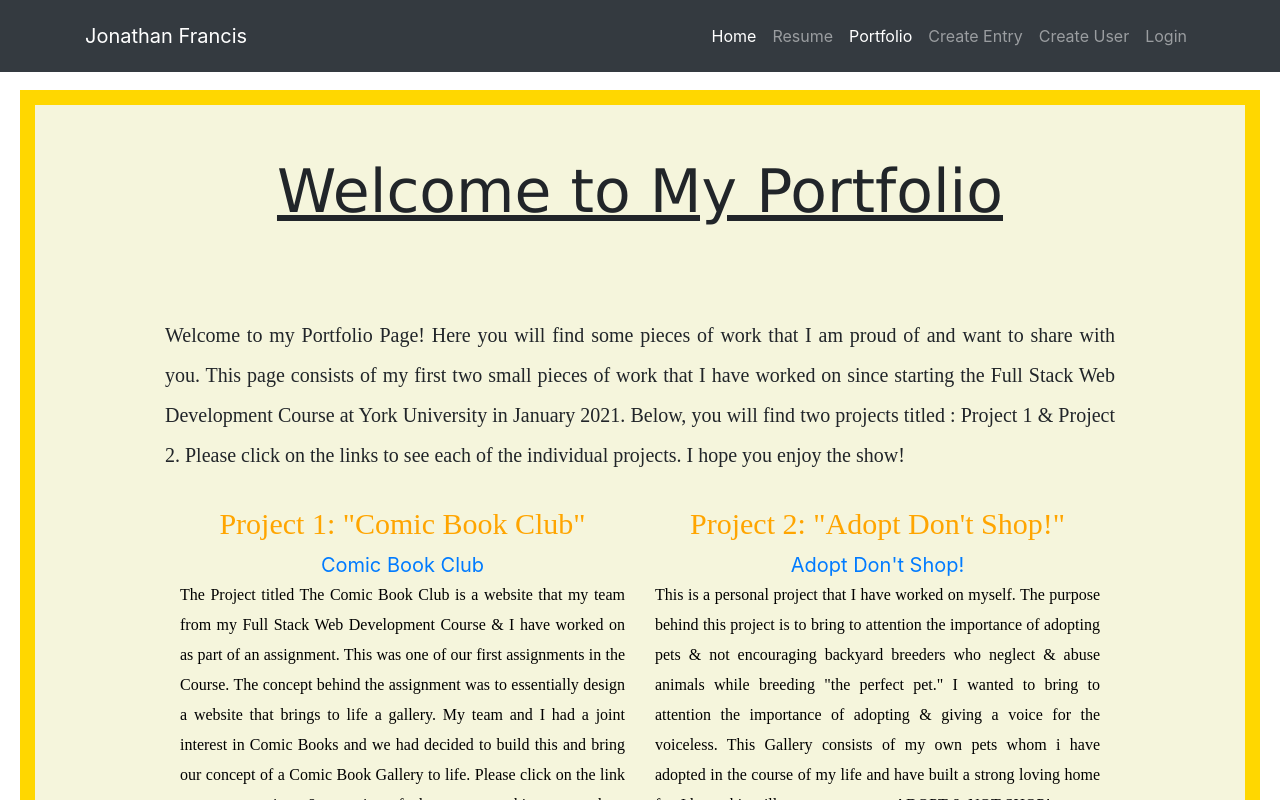
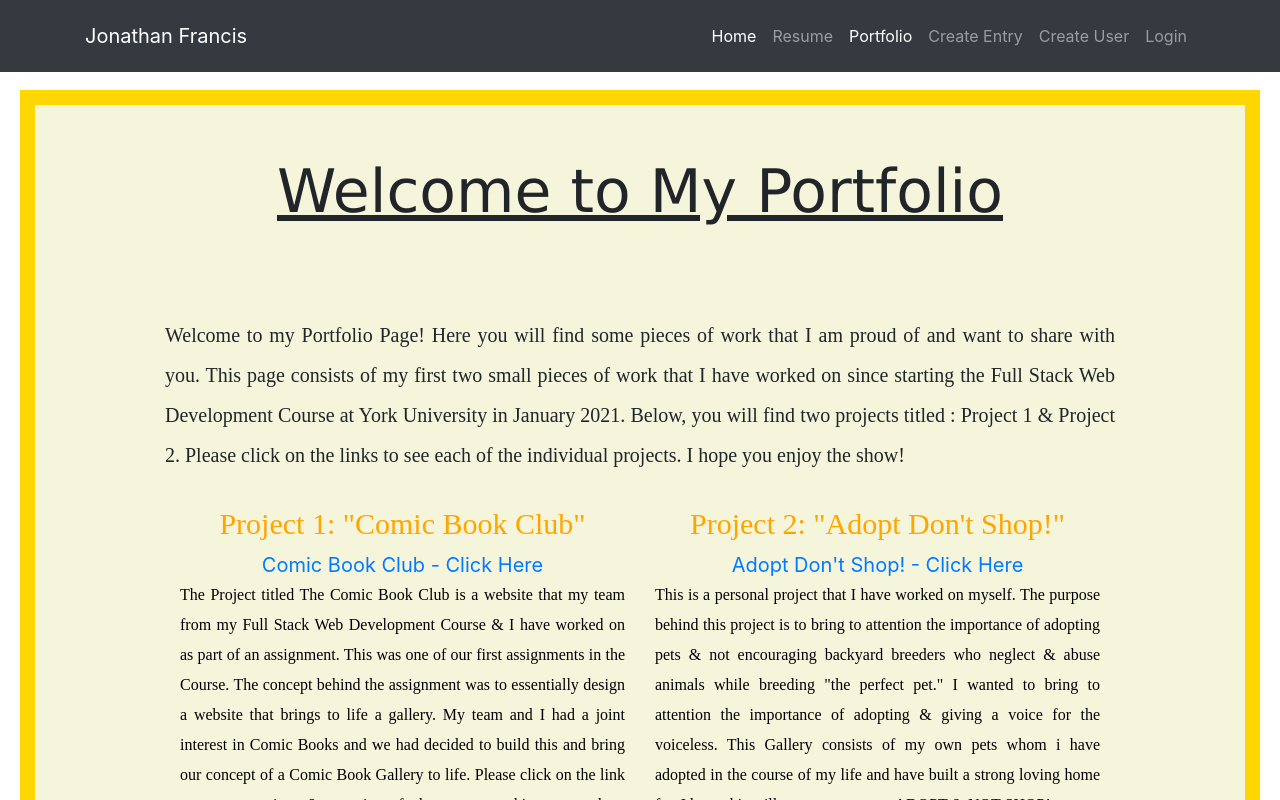
Before and after one commit to Jonathan-ops-del/Francis_Jonathan-Final-Project, a React (Create React App) app in the folder frontend/: page /Portfolio in a window 1280 px wide. Shown: the top 800 px of the page. Built offline with nearby package versions, Linux system fonts and the light colour scheme.

Commit message:
final save for submission

```diff
--- a/frontend/src/components/pages/Portfolio.js
+++ b/frontend/src/components/pages/Portfolio.js
@@ -28,7 +28,7 @@ return (
                         <h3 className="portfolio-pg-h3">Project 1: "Comic Book Club"</h3>
 
                   <nav className="portfolio-nav">
-                        <Link to={"Project1"}>Comic Book Club</Link>
+                        <Link to={"Project1"}>Comic Book Club - Click Here</Link>
                    </nav>
 
                      <p className="portfolio-p2">The Project titled The Comic Book Club is a website that my team from my Full Stack Web Development Course & I have worked on as part of an assignment. This was one of our first assignments in the Course. The concept behind the assignment was to essentially design a website that brings to life a gallery. My team and I had a joint interest in Comic Books and we had decided to build this and bring our concept of a Comic Book Gallery to life. Please click on the link to see some snipets & a preview of what we are working on together.  </p>
@@ -42,7 +42,7 @@ return (
                         <h3 className="portfolio-pg-h3">Project 2: "Adopt Don't Shop!"</h3>
 
                 <nav className="portfolio-nav">
-                        <Link to={"Project2"}>Adopt Don't Shop!</Link>
+                        <Link to={"Project2"}>Adopt Don't Shop! - Click Here</Link>
                 </nav>
 
                 <p className="portfolio-p2">This is a personal project that I have worked on myself. The purpose behind this project is to bring to attention the importance of adopting pets & not encouraging backyard breeders who neglect & abuse animals while breeding "the perfect pet." I wanted to bring to attention the importance of adopting & giving a voice for the voiceless. This Gallery consists of my own pets whom i have adopted in the course of my life and have built a strong loving home for. I hope this will encourage you to ADOPT & NOT SHOP!</p>
```
Also changed, not shown: 2 other files (tests, documents, lock files or other folders).
